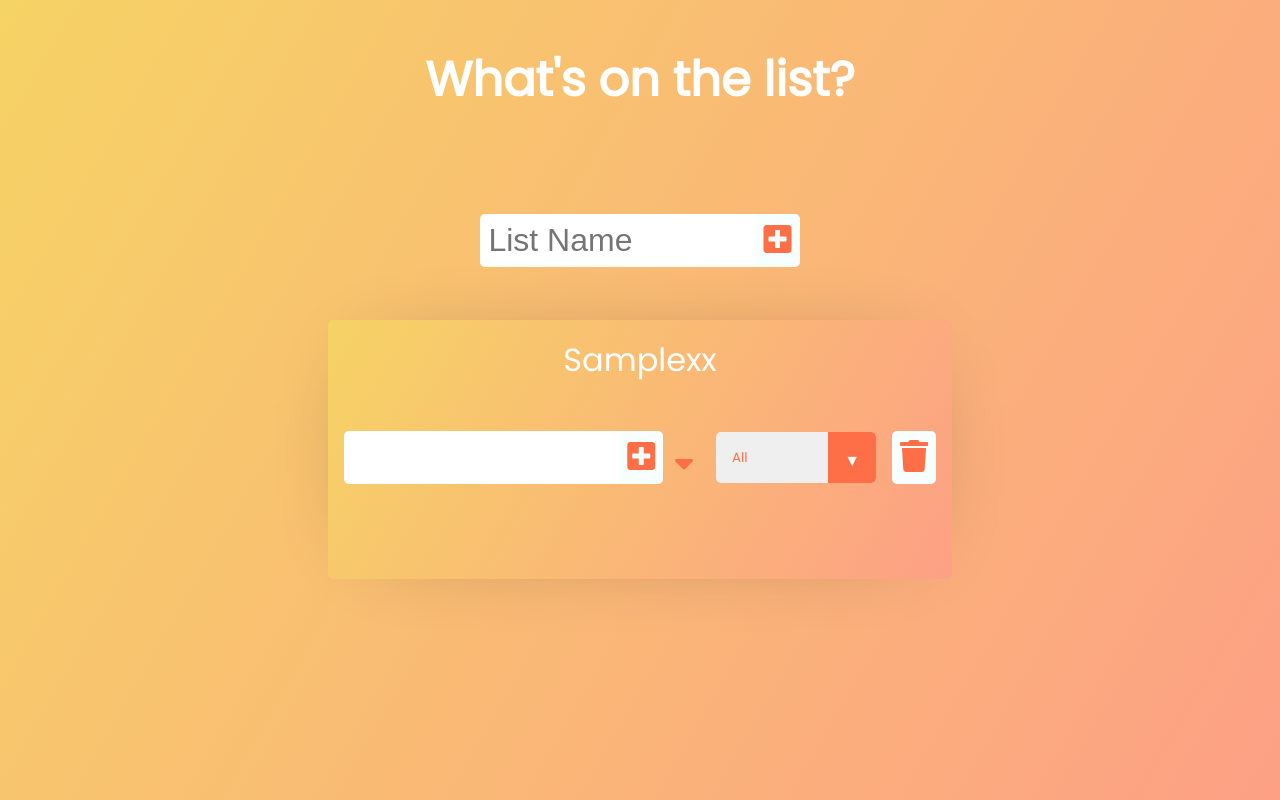
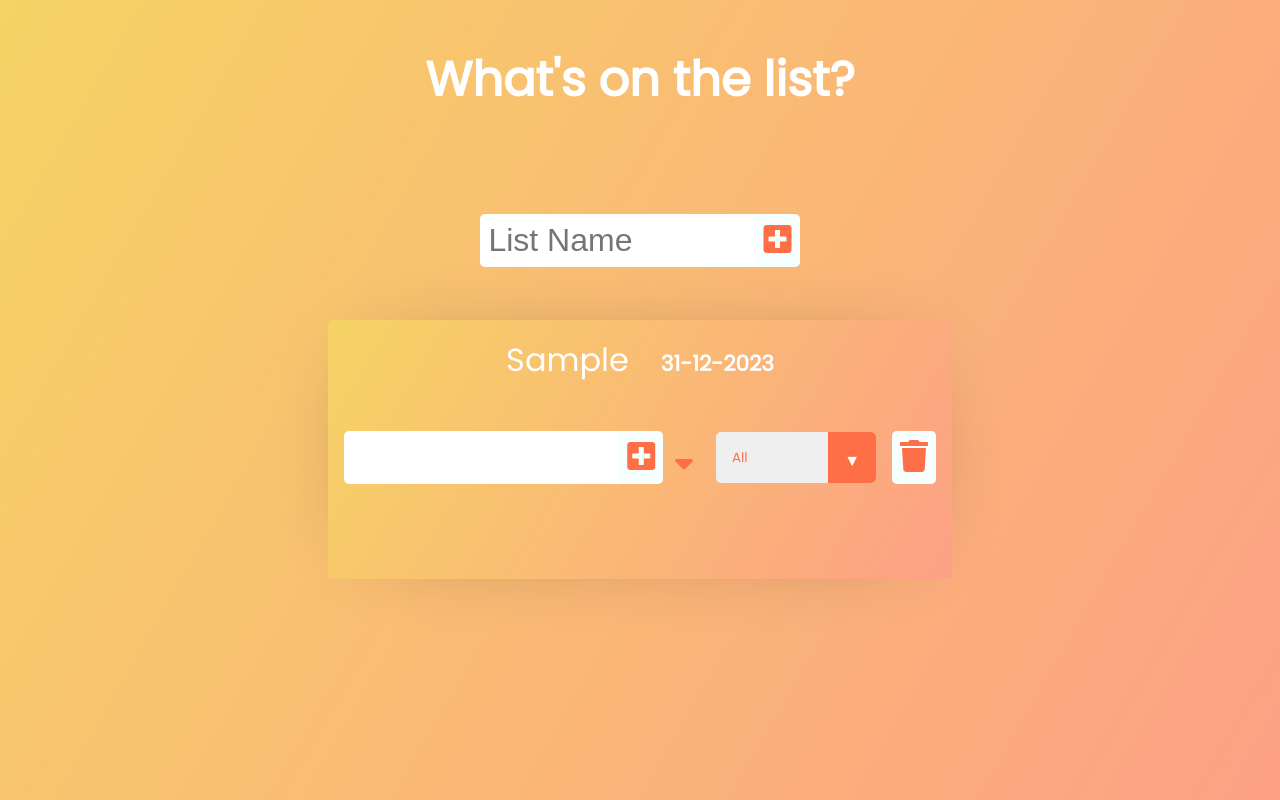
Before and after one commit to a-fatsum/todo-list, a React (Create React App) app: page / in a window 1280 px wide. Both pictures are taken after typing "Sample" into the empty fields and a click on the button 777 px from the left and 240 px from the top of the page. Built offline with nearby package versions, Linux system fonts and the light colour scheme.

Commit message:
added date stamp to todo lists

```diff
--- a/src/App.css
+++ b/src/App.css
@@ -231,12 +231,20 @@ select {
   font-size: 2rem;
   display: inline-flex;
   min-height: fit-content;
+  gap: 2rem;
+  align-items: center;
 }
 
 .list-heading h5 {
   font-weight: lighter;
   font-size: 2rem;
 }
+
+.list-heading h6 {
+  /* background-color: tomato; */
+  margin-top: 0.4rem;
+}
+
 /* ************** */
 .todo-list {
   /* background-color: yellowgreen; */
--- a/src/App.js
+++ b/src/App.js
@@ -8,6 +8,7 @@ import Form from "./components/form";
 
 function App() {
   //
+  const [dateStamp, setDateStamp] = useState(new Date());
 
   // ======================================
   // input text for the lists titles
@@ -21,10 +22,13 @@ function App() {
         <h2>What's on the list?</h2>
       </header>
       <Form
-      // inputText={inputText}
-      // setInputText={setInputText}
-      // setTodosList={setTodosList}
-      // todosList={todosList}
+        dateStamp={dateStamp}
+        setDateStamp={setDateStamp}
+
+        // inputText={inputText}
+        // setInputText={setInputText}
+        // setTodosList={setTodosList}
+        // todosList={todosList}
       ></Form>
 
       {/* <TodoLists todosList={todosList} setTodosList={setTodosList}></TodoLists> */}
--- a/src/components/form.js
+++ b/src/components/form.js
@@ -4,13 +4,12 @@ import React, { useState, useEffect } from "react";
 //
 import Lists from "./lists";
 //
-function Form(
-  {
-    // setInputText,
-    // setTodosList, todosList,
-    // inputText,
-  }
-) {
+function Form({
+  // setInputText,
+  // setTodosList, todosList,
+  // inputText,
+  dateStamp,
+}) {
   // use state
 
   // const [filteredTodos, setFilteredTodos] = useState(
@@ -51,7 +50,19 @@ function Form(
   //   localStorage.setItem("TODOS-ITEMS", JSON.stringify(updatedItems));
   //   setTodos(updatedItems);
   // };
+  // Date stamp handler
+  // date stamp
+  const dateStampHandler = () => {
+    const dd = String(dateStamp.getDate()).padStart(2, "0");
+    const mm = String(dateStamp.getMonth() + 1).padStart(2, "0"); //January is 0!
+    const yyyy = dateStamp.getFullYear();
 
+    const today = dd + "-" + mm + "-" + yyyy;
+    return today;
+  };
+  console.log(dateStamp);
+
+  //
   // ===================
   function inputTextHandler(e) {
     setInputText(e.target.value);
@@ -63,7 +74,12 @@ function Form(
     if (inputText) {
       setTodosList([
         ...todosList,
-        { text: inputText, id: Math.random() * 1000 },
+        {
+          text: inputText,
+          dateStamp: dateStampHandler(),
+
+          id: Math.random() * 1000,
+        },
       ]);
       setInputText("");
       console.log(inputText.length);
@@ -71,8 +87,7 @@ function Form(
   };
   //
   //
-  //
-  //
+
   //
   //
   //
@@ -115,6 +130,10 @@ function Form(
               setTodosList={setTodosList}
               listOfTodos={listOfTodos}
               index={index}
+              //
+              dateStamp={listOfTodos.dateStamp}
+
+              //
               // todos={todos}
               // setTodos={setTodos}
               // status={status}
--- a/src/components/lists.js
+++ b/src/components/lists.js
@@ -9,6 +9,7 @@ function Lists({
   setTodosList,
   todosList,
   index,
+  dateStamp,
   // status,
   // setStatus,
   // todos,
@@ -158,7 +159,7 @@ function Lists({
       <form className="todos-list-form">
         <div className="list-heading">
           <h5>{listOfTodos.text}</h5>
-          <div>xx</div>
+          <h6>{dateStamp}</h6>
         </div>
         <div className="todos-list-form-inputs">
           <input
```
